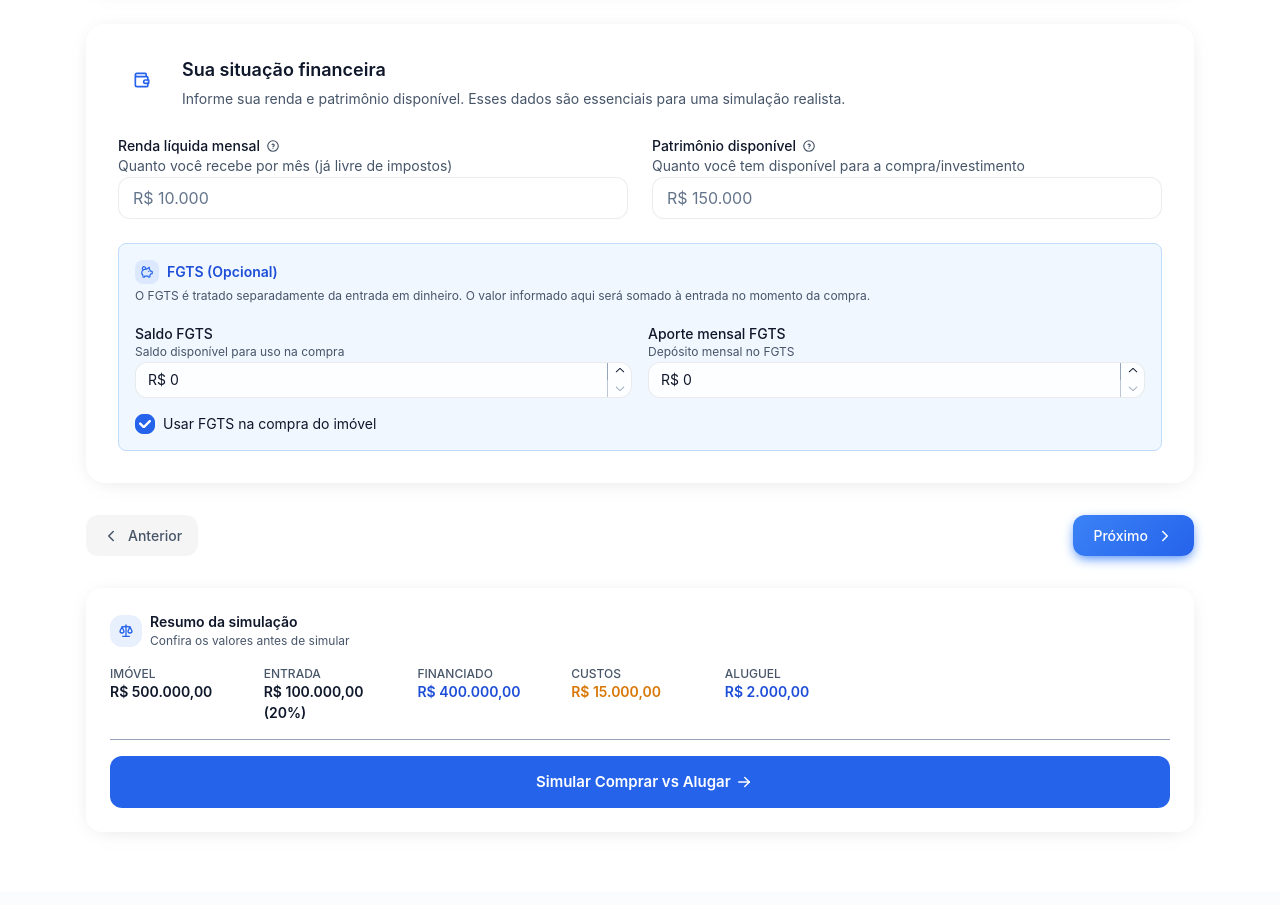
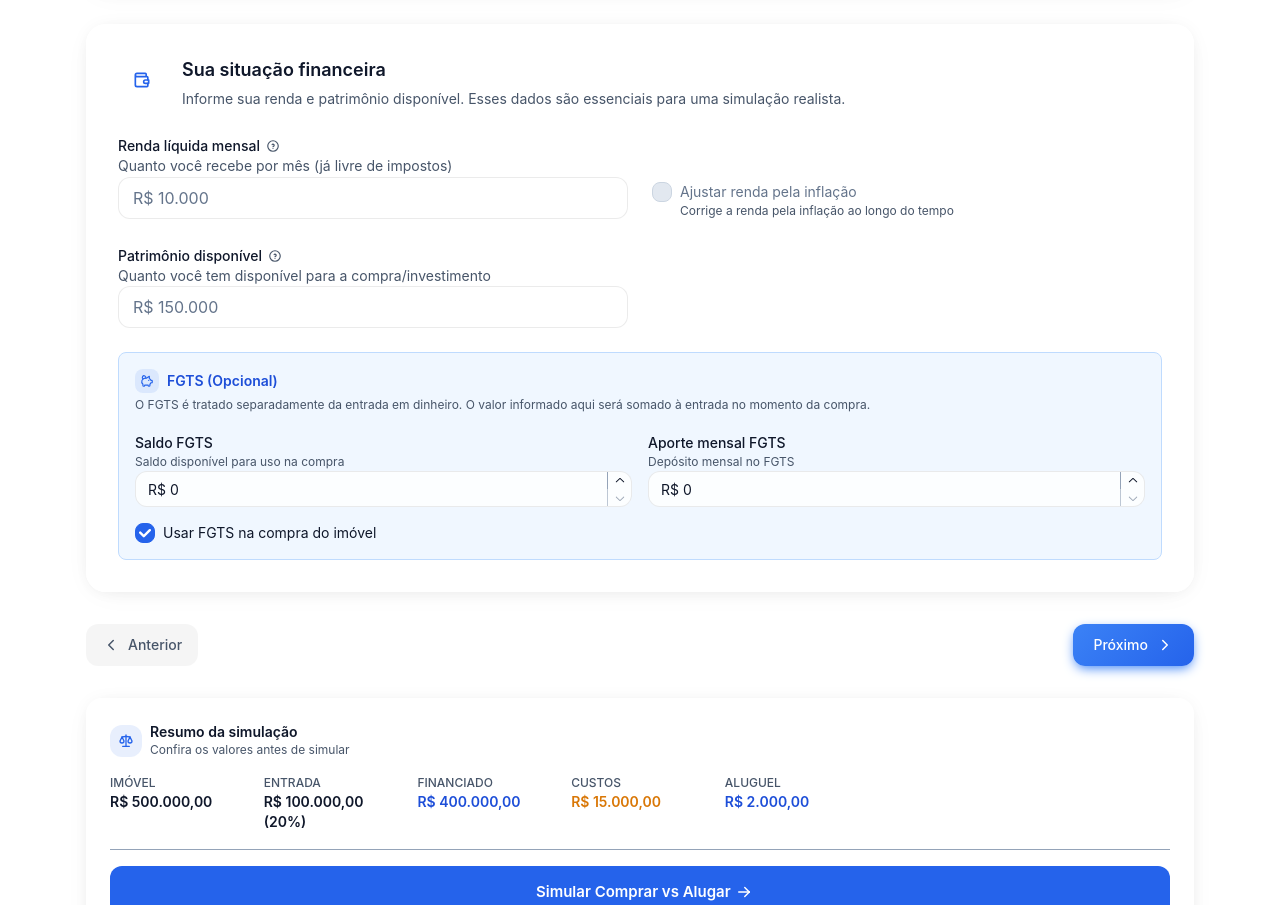
Before and after one commit to wilsonrljr/farol, a React (Vite) app in the folder frontend/: page /comparacao in a window 1280 px wide. Shown: the part 820-1725 px from the top of the page. Built offline with nearby package versions, Linux system fonts and the light colour scheme; no server answers.

Commit message:
UI: normalize checkbox size and alignment in ComparisonForm

```diff
--- a/frontend/src/components/ComparisonForm.tsx
+++ b/frontend/src/components/ComparisonForm.tsx
@@ -81,6 +81,7 @@ export default function ComparisonForm() {
       rent_inflation_rate: 5,
       property_appreciation_rate: 4,
       monthly_net_income: null, // Renda líquida mensal
+      monthly_net_income_adjust_inflation: false,
       fgts: {
         initial_balance: 0,
         monthly_contribution: 0,
@@ -135,6 +136,10 @@ export default function ComparisonForm() {
     cleaned.rent_inflation_rate = nullIfEmpty(cleaned.rent_inflation_rate) as any;
     cleaned.property_appreciation_rate = nullIfEmpty(cleaned.property_appreciation_rate) as any;
     cleaned.monthly_net_income = nullIfEmpty(cleaned.monthly_net_income) as any;
+
+    if (cleaned.monthly_net_income == null) {
+      cleaned.monthly_net_income_adjust_inflation = false;
+    }
 
     // Enforce mutually exclusive fields to avoid "I changed X but nothing happened".
     // Backend accepts both today, but the engine will necessarily pick one, which is confusing UX.
@@ -387,6 +392,16 @@ export default function ComparisonForm() {
                     prefix="R$ "
                     min={0}
                     size="md"
+                  />
+                </Grid.Col>
+                <Grid.Col span={{ base: 12, sm: 6 }} style={{ display: 'flex', alignItems: 'flex-end' }}>
+                  <Checkbox
+                    label="Ajustar renda pela inflação"
+                    description="Corrige a renda pela inflação ao longo do tempo"
+                    {...form.getInputProps("monthly_net_income_adjust_inflation", {
+                      type: "checkbox",
+                    })}
+                    disabled={!Number(form.values.monthly_net_income || 0)}
                   />
                 </Grid.Col>
                 <Grid.Col span={{ base: 12, sm: 6 }}>
```
